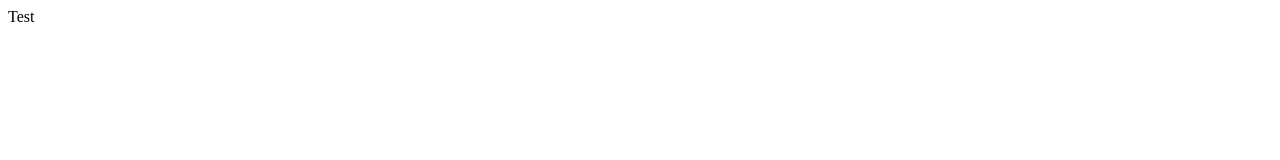
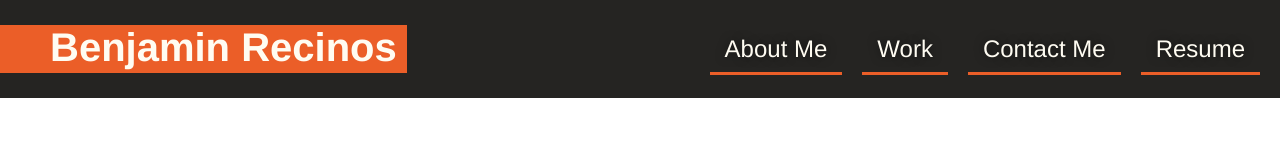
Before and after one commit to benjaminrecinos/Portfolio, a plain HTML site: page index.html in a window 1280 px wide. Drawn offline with Linux system fonts and the light colour scheme.

Commit message:
NAV HTML and CSS

```diff
--- /dev/null
+++ b/assets/css/style.css
@@ -0,0 +1,57 @@
+:root {
+  --primary-color: #252422;
+  --secondary-color: #eb5e28;
+  --tertiary-color: #fffcf2;
+}
+
+body {
+  font-family: Helvetica, Arial, sans-serif;
+  color: #1c3f5c;
+}
+
+* {
+  margin: 0;
+  padding: 0;
+  box-sizing: border-box;
+}
+
+header {
+  padding: 25px 0;
+  background-color: var(--primary-color);
+  display: flex;
+  justify-content: space-between;
+  flex-wrap: wrap;
+  z-index: 9999;
+}
+
+header h1{
+  padding: 0 10px 0 50px;
+  background-color: var(--secondary-color);
+  font-size: 40px;
+  color: var(--tertiary-color);
+}
+
+header a {
+  text-decoration: none;
+  color: var(--tertiary-color);
+}
+
+header nav ul {
+  display: flex;
+  flex-wrap: wrap;
+  justify-content: space-between;
+  align-items: center;
+  list-style: none;
+}
+
+header nav{
+  margin: 10px;
+}
+
+header nav ul li a {
+  padding: 10px 15px;
+  margin: 10px;
+  font-weight: normal;
+  border-bottom: 3px solid var(--secondary-color);
+  font-size: 1.5rem;
+  text-shadow: 0 0 10px rgba(0, 0, 0, 0.5);
--- a/index.html
+++ b/index.html
@@ -1 +1,34 @@
-Test
+<!DOCTYPE html>
+<html lang="en">
+<head>
+    <link rel="stylesheet" href="./assets/css/style.css" />
+    <meta charset="UTF-8">
+    <meta name="viewport" content="width=device-width, initial-scale=1.0">
+    <title>Benjamin Recinos
+    </title>
+</head>
+<body>
+    <!--Navigation-->
+    <header>
+        <h1>Benjamin Recinos</h1>
+        <nav>
+            <ul>
+                <li>
+                <a href="#about-me">About Me</a>
+                </li>
+                <li>
+                <a href="#work">Work</a>
+                </li>
+                <li>
+                <a href="#contact-me">Contact Me</a>
+                </li>
+                <li>
+                <a href="#link to resume">Resume</a>
+                </li>
+            </ul>
+        </nav>
+    </header>
+
+
+</body>
+</html>
```
